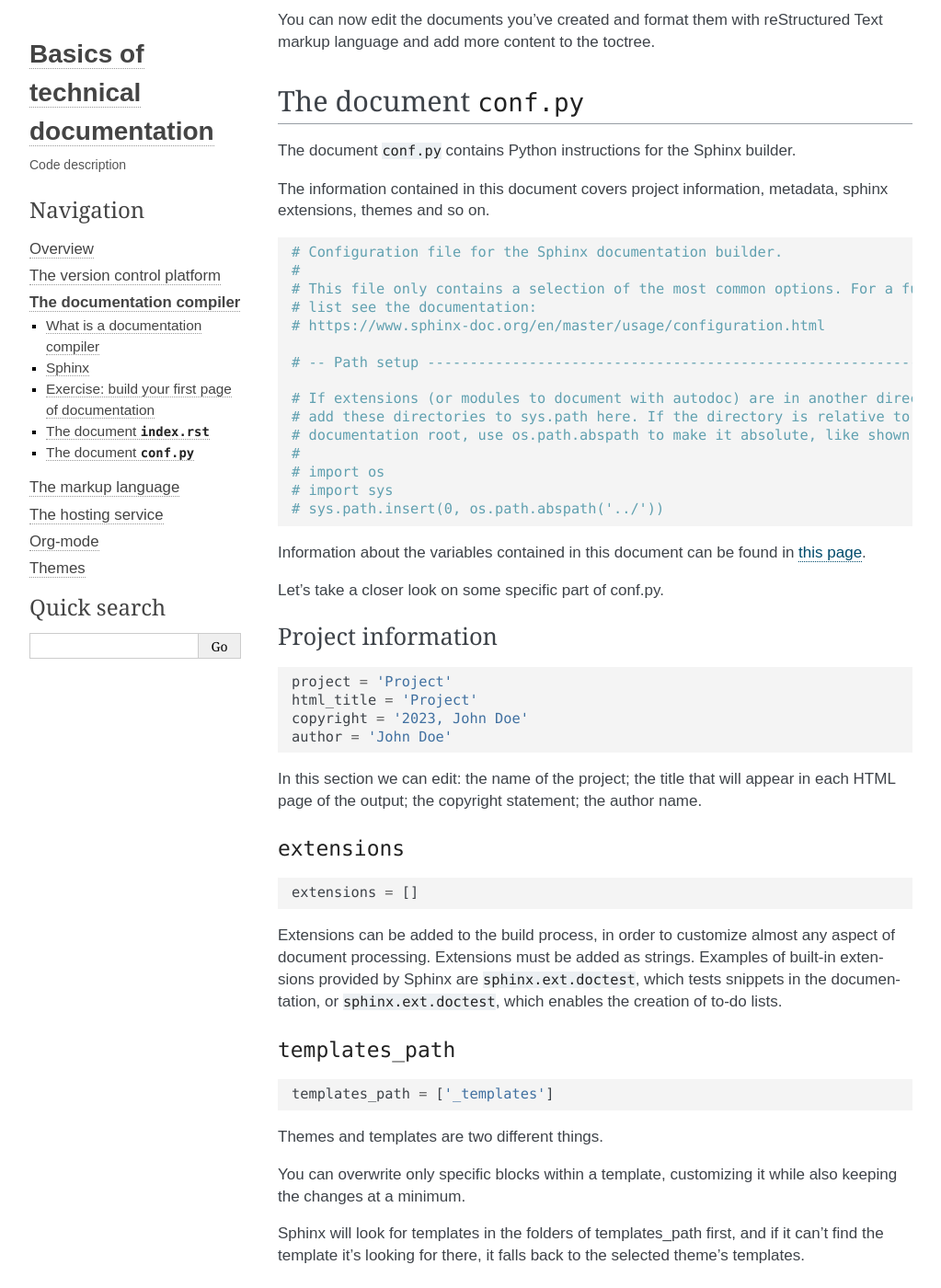
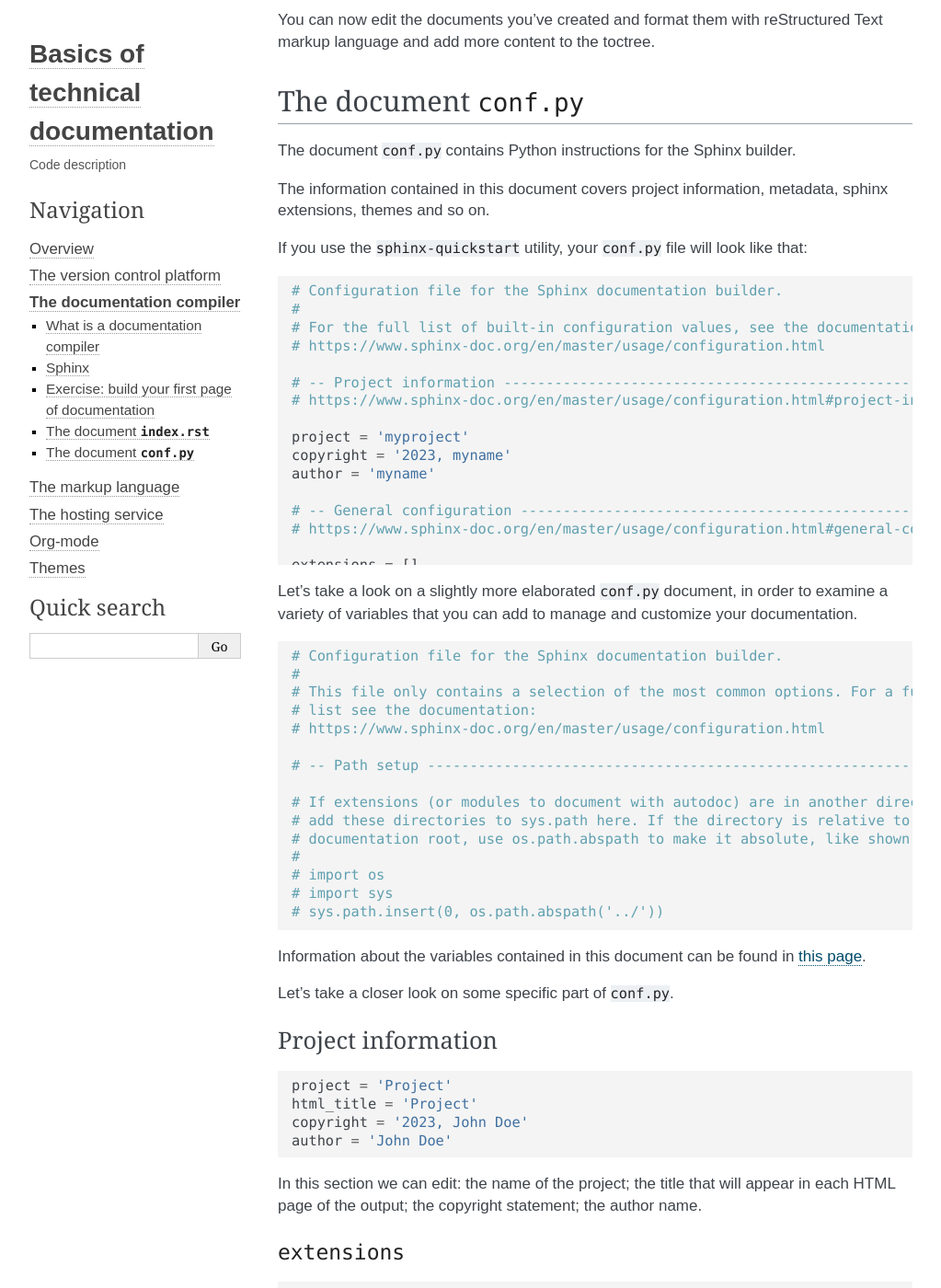
Before and after one commit to lindattt/ainfo-project-v2, a Sphinx documentation site: the page built from source/sphinx.rst, in a window 1280 px wide and 1400 px high, scrolled down 2563 px. Shown: the whole window at 92% size, without its empty margins (118-1141 px from the left). Built offline with Sphinx 7.4.7, drawn with Linux system fonts in a browser that asks for light colours; some of the changed text lies outside the part shown.

Commit message:
edit sphinx

```diff
--- a/source/sphinx.rst
+++ b/source/sphinx.rst
@@ -63,7 +63,7 @@ Files:
 *	**conf.py**: configuration file for Sphinx. It contains metadata and information regarding extensions, themes, etc.
 
 
-We will now take a closer look on those two files
+We will now take a closer look on those two files.
 
 
 The document ``index.rst``
@@ -130,6 +130,38 @@ The document ``conf.py``
 The document ``conf.py`` contains Python instructions for the Sphinx builder.
 
 The information contained in this document covers project information, metadata, sphinx extensions, themes and so on.
+
+If you use the ``sphinx-quickstart`` utility, your ``conf.py`` file will look like that:
+
+.. code-block:: python
+
+	# Configuration file for the Sphinx documentation builder.
+	#
+	# For the full list of built-in configuration values, see the documentation:
+	# https://www.sphinx-doc.org/en/master/usage/configuration.html
+
+	# -- Project information -----------------------------------------------------
+	# https://www.sphinx-doc.org/en/master/usage/configuration.html#project-information
+
+	project = 'myproject'
+	copyright = '2023, myname'
+	author = 'myname'
+
+	# -- General configuration ---------------------------------------------------
+	# https://www.sphinx-doc.org/en/master/usage/configuration.html#general-configuration
+
+	extensions = []
+
+	templates_path = ['_templates']
+	exclude_patterns = []
+
+	# -- Options for HTML output -------------------------------------------------
+	# https://www.sphinx-doc.org/en/master/usage/configuration.html#options-for-html-output
+
+	html_theme = 'alabaster'
+	html_static_path = ['_static']
+
+Let's take a look on a slightly more elaborated ``conf.py`` document, in order to examine a variety of variables that you can add to manage and customize your documentation.
 
 .. code-block:: python
 
@@ -245,7 +277,7 @@ The information contained in this document covers project information, metadata,
 
 Information about the variables contained in this document can be found in `this page <https://www.sphinx-doc.org/en/master/usage/configuration.html>`__.
 
-Let's take a closer look on some specific part of conf.py.
+Let's take a closer look on some specific part of ``conf.py``.
 
 
 
```
